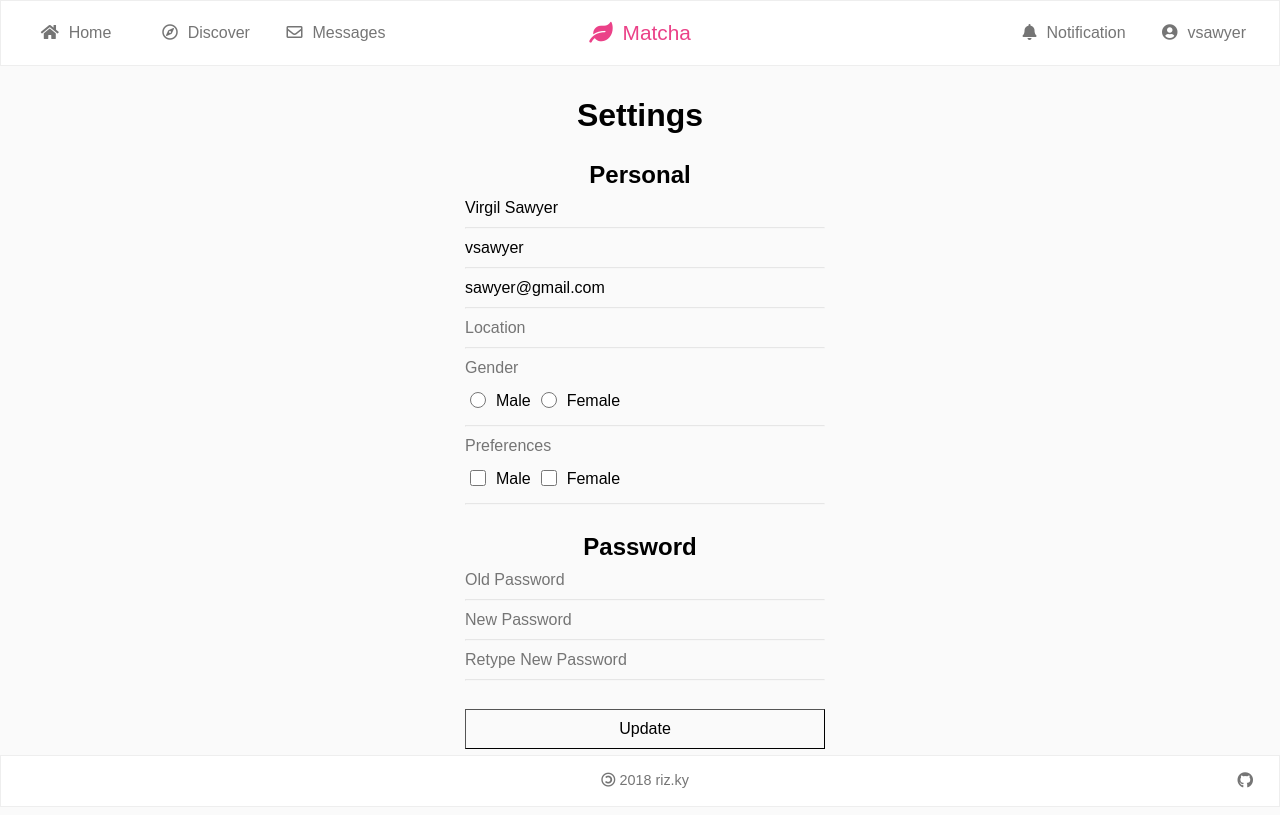
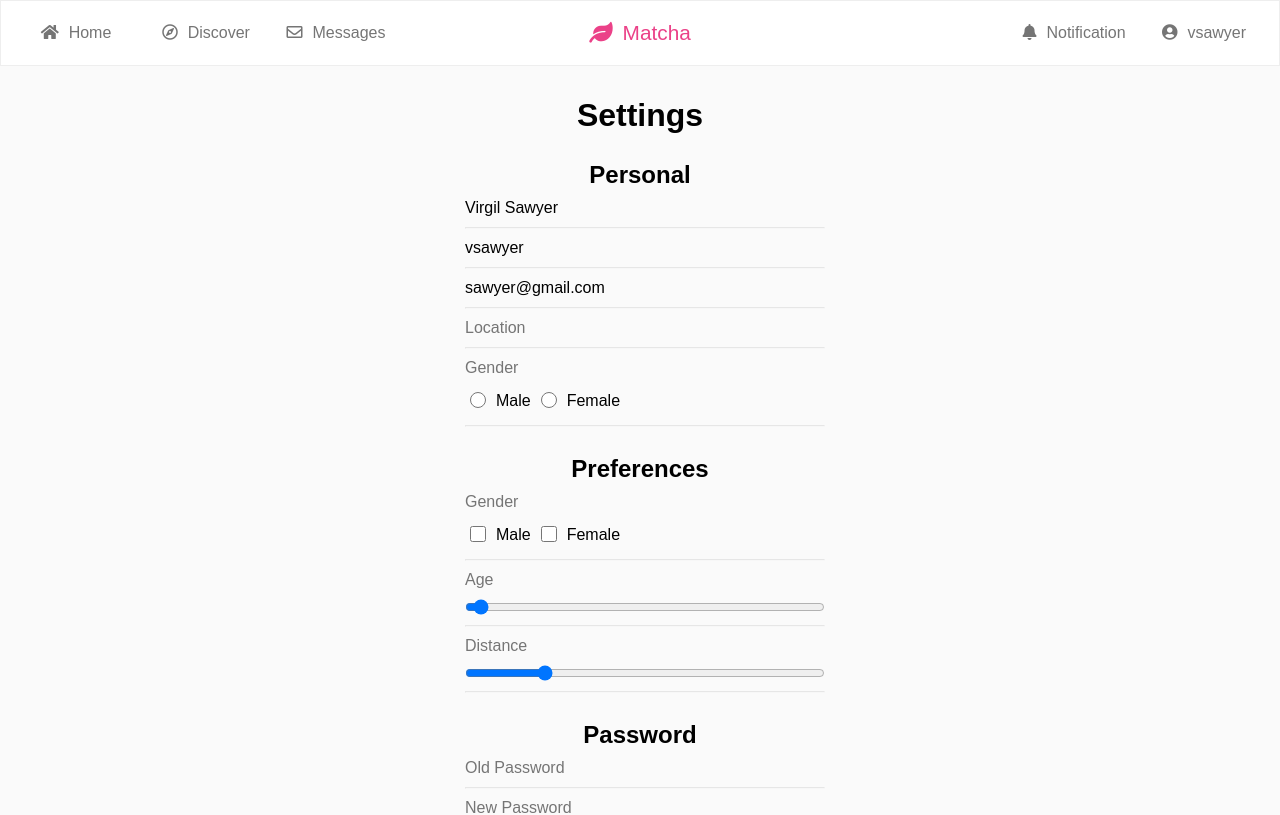
Before and after one commit to rizky/matcha-web, a React (Create React App) app in the folder web/: page /account/settings in a window 1280 px wide. Shown: the top 815 px of the page. Built offline with nearby package versions, Linux system fonts and the light colour scheme; no server answers.

Commit message:
Add age and distance to Preferences

```diff
--- a/web/src/pages/account/Settings.js
+++ b/web/src/pages/account/Settings.js
@@ -5,7 +5,7 @@ class Settings extends Component {
 	render() {
 		const { userContext } = this.props
 		return (
-			<div class="forms">
+			<div class='forms'>
 			<h1>Settings</h1>
 			<form action='/account/settings' method='POST'>
 				<h2>Personal</h2>
@@ -25,13 +25,21 @@ class Settings extends Component {
 					<label for='gender'>Female</label>
 				</div>
 				<hr />
-				<input type='text' placeholder='Preferences' disabled value=''/>
+				<br />
+				<h2>Preferences</h2>
+				<input type='text' placeholder='Gender' disabled value=''/>
 				<div style={{display: 'flex'}}>
-					<input type='checkbox' style={{width: '1em', height: '1em'}} name='preferences-male'/>
-					<label for='preferences'>Male</label>
-					<input type='checkbox' style={{width: '1em', height: '1em'}} name='preferences-female'/>
-					<label for='preferences'>Female</label>
+					<input type='checkbox' style={{width: '1em', height: '1em'}} name='pGender-male'/>
+					<label for='pGender'>Male</label>
+					<input type='checkbox' style={{width: '1em', height: '1em'}} name='pGender-female'/>
+					<label for='pGender'>Female</label>
 				</div>
+				<hr />
+				<input type='text' placeholder='Age' disabled value=''/>
+				<input type='range' min='18' max='100' value='20' name='age'/>
+				<hr />
+				<input type='text' placeholder='Distance' disabled value=''/>
+				<input type='range' min='1' max='20' value='5' name='distance' />
 				<hr />
 				<br />
 				<h2>Password</h2>
```
